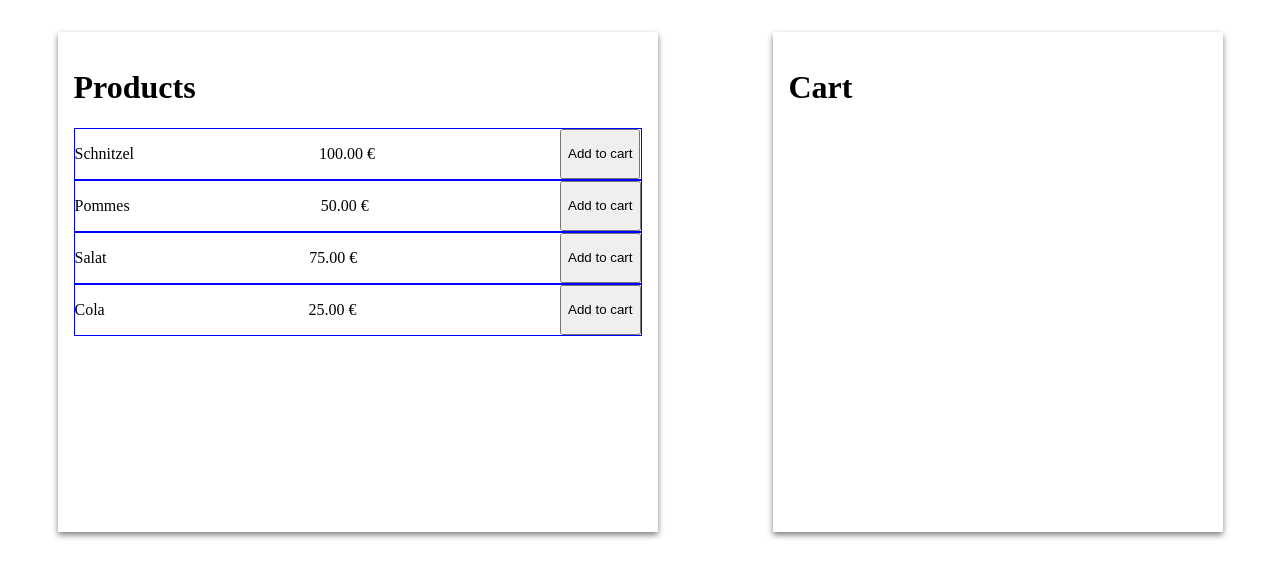
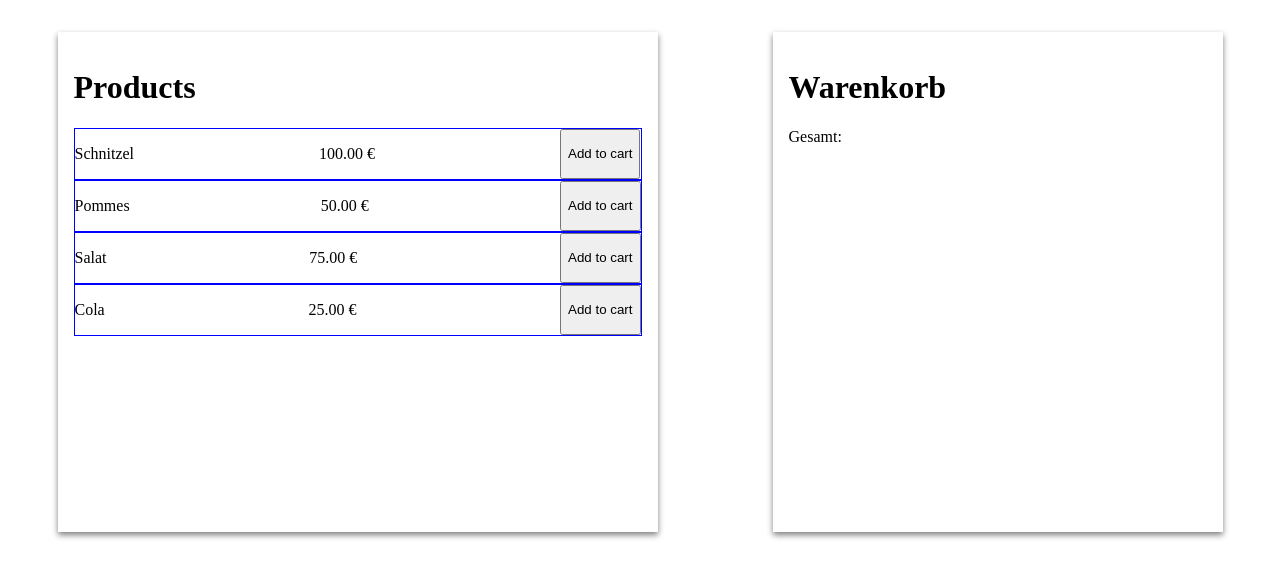
Before and after one commit to seeedy/shopping-cart, a React (Create React App) app: page / in a window 1280 px wide. Shown: the top 578 px of the page. Built offline with nearby package versions, Linux system fonts and the light colour scheme.

Commit message:
adding to cart working

```diff
--- a/src/App.js
+++ b/src/App.js
@@ -8,14 +8,16 @@ class App extends Component {
     constructor(props) {
         super(props);
         this.state = {
+            cart: {
+                cartItems: [],
+                discount: 0
+            },
             products: productList.products,
-            cart: {
-                selectedProducts: [],
-                discount: 0
-            }
+            total: null
         };
 
         this.addToCart = this.addToCart.bind(this);
+        this.getTotal = this.getTotal.bind(this);
     }
 
 
@@ -29,38 +31,54 @@ class App extends Component {
 
     addToCart(e) {
         const clickedId = parseInt(e.target.id);
-        const { selectedProducts } = this.state.cart;
+        const { cartItems } = this.state.cart;
 
         const addedProduct =
         this.state.products.find(item => item.id === clickedId);
 
-        const alreadySelected = selectedProducts.find(item => item.id === addedProduct.id);
+        const alreadySelected = cartItems.find(item => item.id === addedProduct.id);
 
         if (!alreadySelected) {
             console.log('inside not selected');
             addedProduct.amount = 1;
-            const updatedSelection = [...selectedProducts, addedProduct];
+            const updatedSelection = [...cartItems, addedProduct];
 
             this.setState({
-                cart: {...this.state.cart, selectedProducts: updatedSelection}
+                cart: {...this.state.cart, cartItems: updatedSelection}
             });
 
         } else {
             console.log('inside already selected');
 
-            const updatedAmount = alreadySelected.amount + 1;
-            const updatedProduct = {
-                ...alreadySelected,
-                amount: updatedAmount
-            };
+            const updatedSelection = cartItems.map(item => {
+                if (item.id === alreadySelected.id) {
+                    item.amount++;
+                }
+                return item;
+            });
 
-            const updatedSelection = [...selectedProducts.filter(item => item.id !== alreadySelected.id), updatedProduct];
+
+
 
             this.setState({
-                cart: {...this.state.cart, selectedProducts: updatedSelection}
+                cart: {
+                    ...this.state.cart,
+                    cartItems: updatedSelection
+                }
             });
 
+            this.getTotal();
+
         }
+
+    }
+
+    getTotal() {
+        const { cartItems } = this.state.cart;
+        const total = cartItems.map(item => {
+            return item.price * item.amount;
+        })
+        console.log(total);
     }
 
 
@@ -72,7 +90,7 @@ class App extends Component {
       <div className="App">
         <Products products={this.state.products} addToCart={this.addToCart}/>
 
-        <Cart />
+        <Cart cart={this.state.cart} total={this.state.total}/>
       </div>
     );
   }
--- a/src/components/AddToCartButton.js
+++ b/src/components/AddToCartButton.js
@@ -1,11 +1,20 @@
-import React from 'react';
+import React, { Component } from 'react';
 
-const AddToCartButton = () => {
-    return (
-            <button className="AddToCartButton">
-                <p>Add to Cart</p>
-            </button >
-    )
+class AddToCartButton extends Component {
+    constructor(props) {
+        super(props);
+
+        this.clickHandler = this.clickHandler.bind(this);
+    }
+
+    render() {
+        return (
+                <button className="AddToCartButton">
+                    <p>Add to Cart</p>
+                </button >
+        )
+    }
+
 }
 
 export default AddToCartButton;
--- a/src/components/Cart.js
+++ b/src/components/Cart.js
@@ -3,10 +3,23 @@ import React, { Component } from 'react';
 class Cart extends Component {
 
 
+    componentDidMount() {
+        console.log(this.props);
+    }
+
     render() {
-        return(
+        const { cart, total } = this.props;
+        return (
             <div className="Cart">
-                <h1>Cart</h1>
+                <h1>Warenkorb</h1>
+                {cart && cart.cartItems.map(item => {
+                    return (
+                    <div key={item.id} className="cart-item">
+                        <p>{item.name}</p>
+                        <p>{item.amount}</p>
+                    </div>);
+                })}
+                <div>Gesamt: {total}</div>
             </div>
         )
 
--- a/src/components/Products.js
+++ b/src/components/Products.js
@@ -1,5 +1,4 @@
 import React, { Component } from 'react';
-import AddToCartButton from './AddToCartButton';
 
 class Products extends Component {
     constructor(props) {
```
